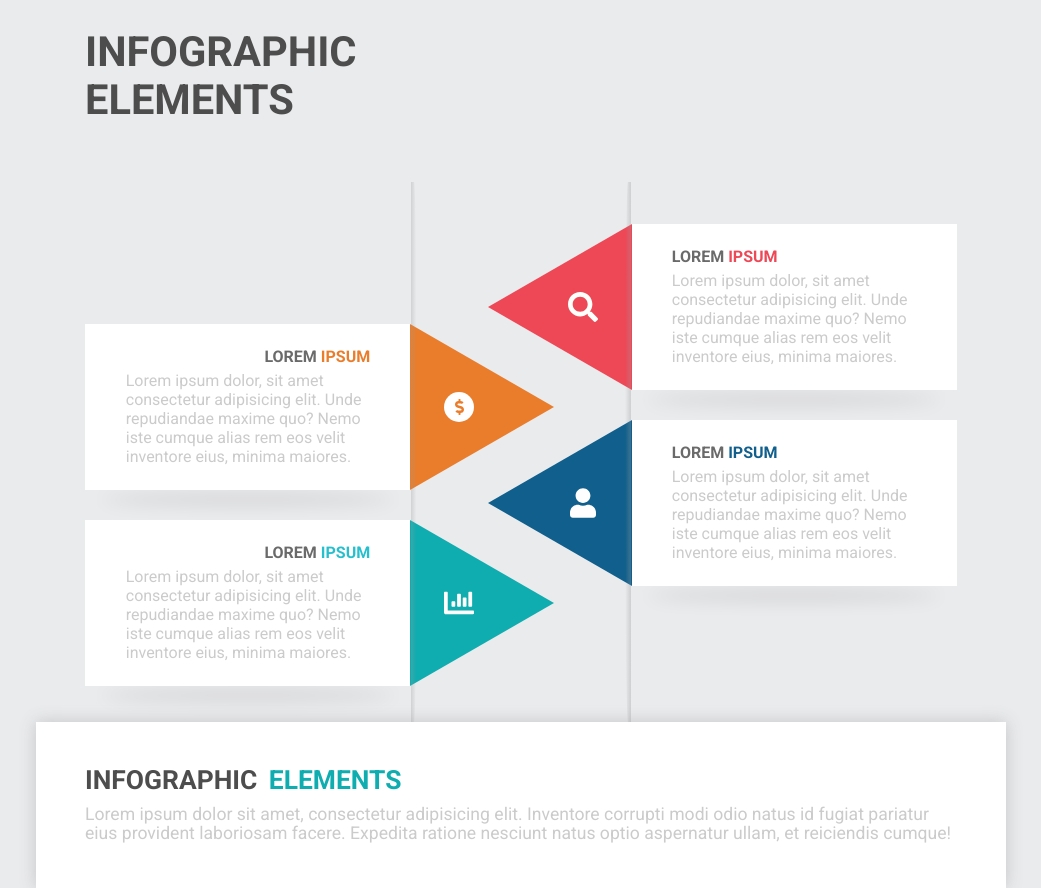
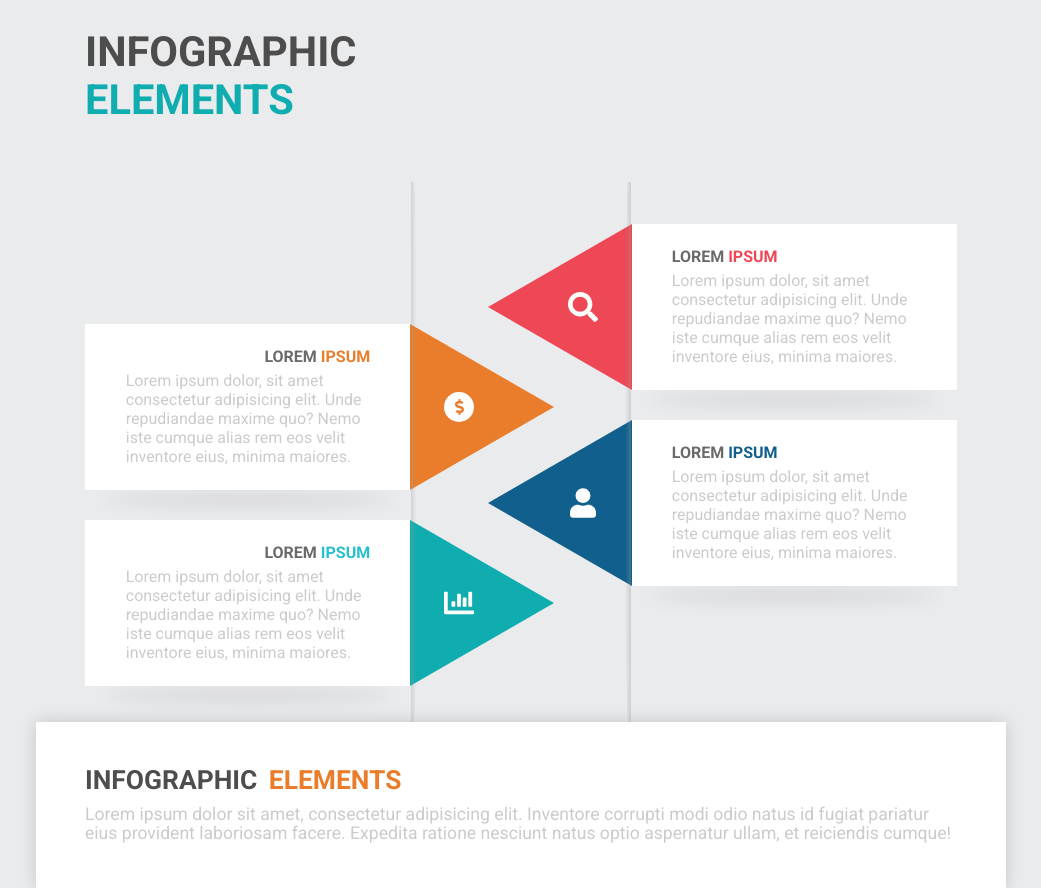
Before and after one commit to monsara/infographic-elements, a plain HTML site: page index.html in a window 1280 px wide. Shown: the whole page, without its empty margins (119-1160 px from the left). Drawn offline with Linux system fonts and the light colour scheme.

Commit message:
Fix some styles

```diff
--- a/css/styles.css
+++ b/css/styles.css
@@ -60,6 +60,10 @@ html {
   list-style-type: none;
 }
 
+.page {
+  background-color: var(--color__grey--lighter);
+}
+
 .text_color_orange {
   color: #ea7d2b;
 }
@@ -76,15 +80,6 @@ html {
   color: #105f8c;
 }
 
-.card__text {
-  margin: 0;
-  color: #cbcbcb;
-}
-
-.page {
-  background-color: var(--color__grey--lighter);
-}
-
 /* section begin */
 .section__content {
   margin-bottom: 40px;
@@ -98,6 +93,10 @@ html {
 
   color: var(--color__grey);
   text-transform: uppercase;
+}
+
+.section__title.text_color_mint {
+  color: var(--color__mint);
 }
 /* section end */
 
@@ -193,6 +192,11 @@ html {
   color: #6a6a6a;
   text-transform: uppercase;
 }
+
+.card__text {
+  margin: 0;
+  color: #cbcbcb;
+}
 /* card end */
 
 /* icon begin */
@@ -248,8 +252,8 @@ html {
   text-transform: uppercase;
 }
 
-.aside__title.text_color_mint {
-  color: var(--color__mint);
+.aside__title.text_color_orange {
+  color: var(--color__orange);
 }
 
 .aside__text {
--- a/index.html
+++ b/index.html
@@ -107,9 +107,7 @@
       <div class="aside__content container">
         <h2 class="aside__title">
           Infographic
-          <span class="aside__title aside__title_color_accent text_color_mint"
-            >elements</span
-          >
+          <span class="aside__title text text_color_orange">elements</span>
         </h2>
 
         <p class="aside__text">
```
